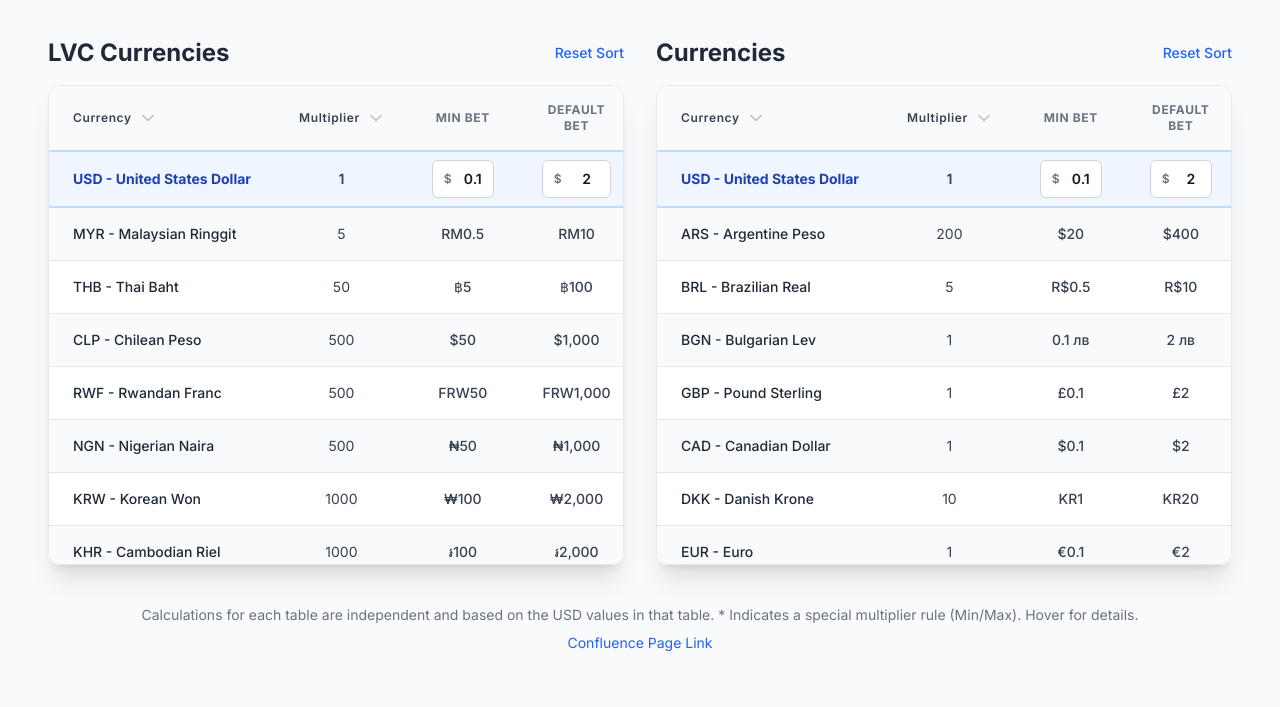
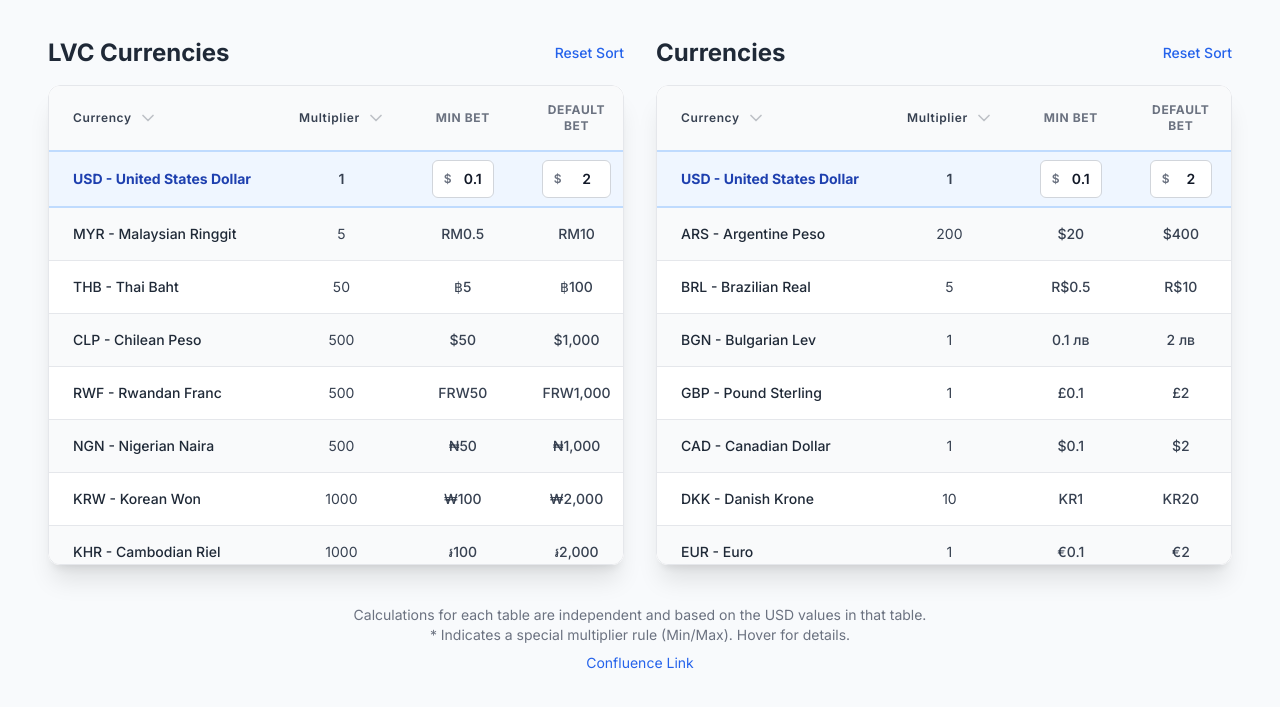
Before and after one commit to hrxtreme/CurrencyMultiplier, a plain HTML site: page index.html in a window 1280 px wide. Shown: the part 123-830 px from the top of the page. Drawn offline with nearby package versions, Linux system fonts and the light colour scheme.

Commit message:
Update index.html
minor

```diff
--- a/index.html
+++ b/index.html
@@ -170,9 +170,9 @@
         </div>
 
         <footer class="text-center mt-10 text-sm text-gray-500">
-            <p>Calculations for each table are independent and based on the USD values in that table. * Indicates a special multiplier rule (Min/Max). Hover for details.</p>
+            <p>Calculations for each table are independent and based on the USD values in that table. <br> * Indicates a special multiplier rule (Min/Max). Hover for details.</p>
         <!--<p class="mt-2">* Indicates a special multiplier rule (Min/Max). Hover for details.</p> -->
-            <p class="mt-2"><a href="https://gamesglobal.atlassian.net/wiki/spaces/PMR/pages/231093823/Currency+Multipliers" class="text-blue-600 hover:text-blue-800">Confluence Page Link</a></p>
+            <p class="mt-2"><a href="https://gamesglobal.atlassian.net/wiki/spaces/PMR/pages/231093823/Currency+Multipliers" class="text-blue-600 hover:text-blue-800">Confluence Link</a></p>
         </footer>
     </div>
 
```
